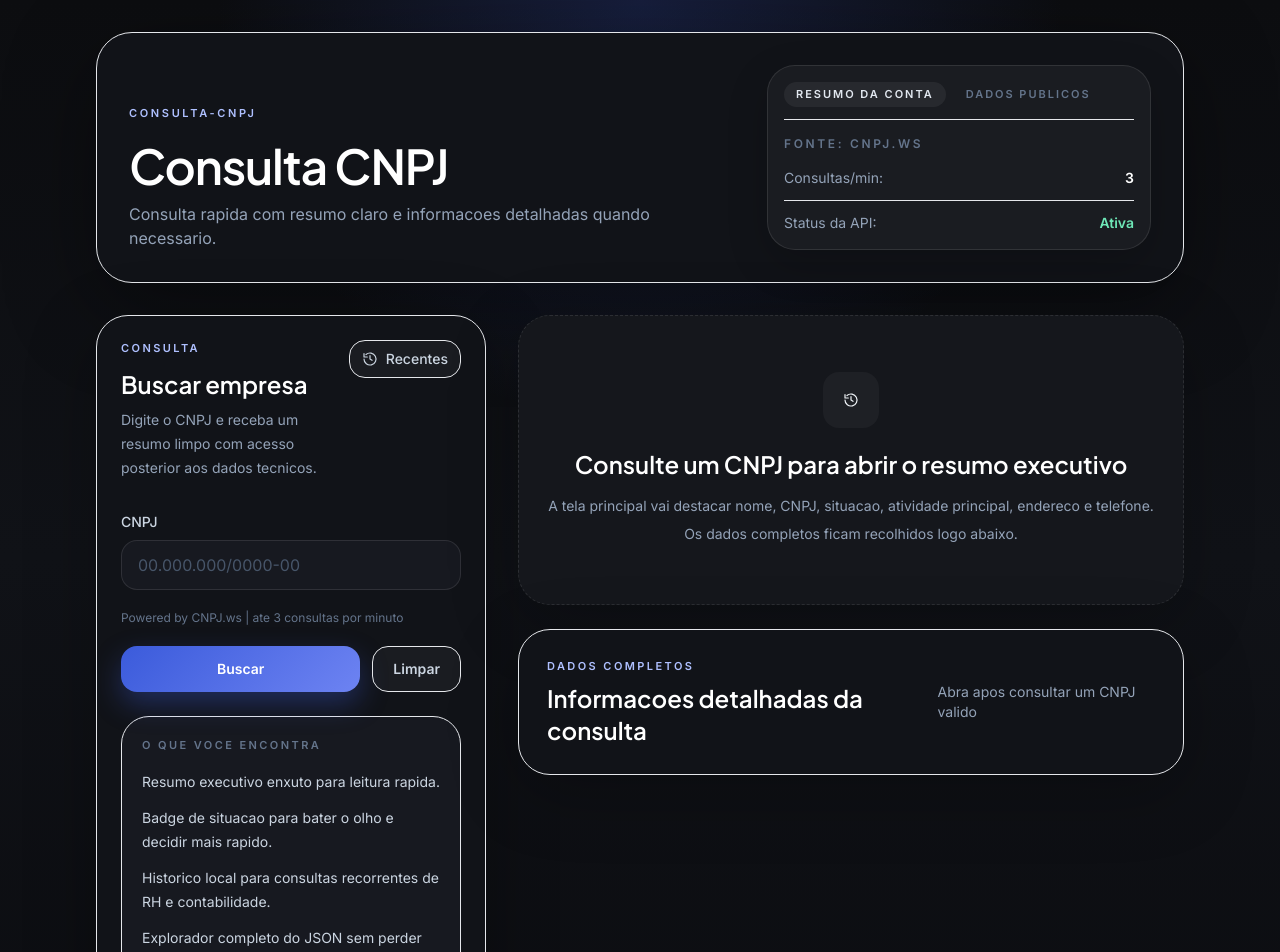
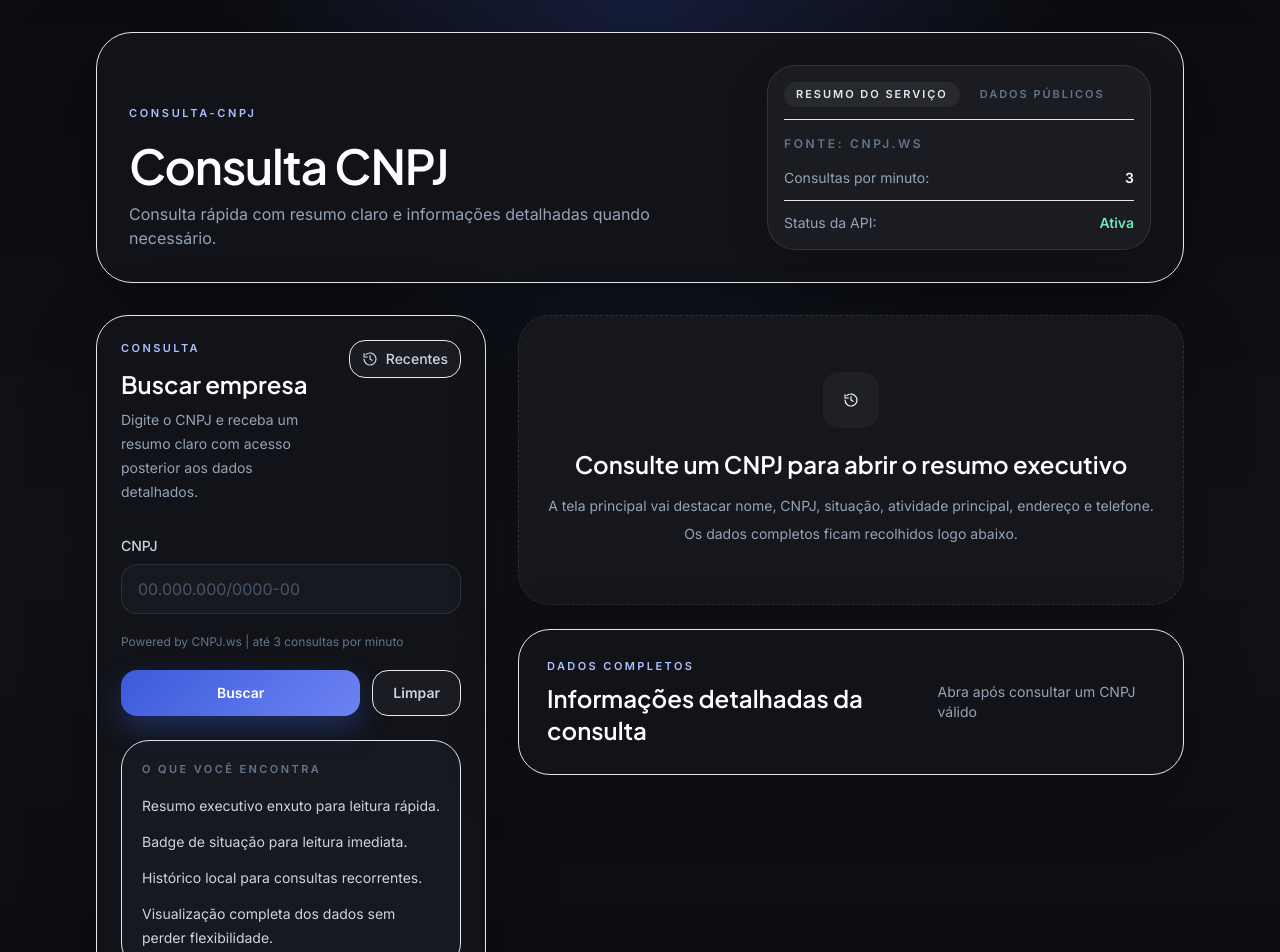
Before and after one commit to Fenickell/ConsultaCnpj, a React (Vite) app: page / in a window 1280 px wide. Shown: the top 952 px of the page. Built offline with nearby package versions, Linux system fonts and the light colour scheme.

Commit message:
fix: revisa textos e acentuacao da interface

```diff
--- a/index.html
+++ b/index.html
@@ -5,7 +5,7 @@
     <meta name="viewport" content="width=device-width, initial-scale=1.0" />
     <meta
       name="description"
-      content="Consulta moderna de CNPJ com visual profissional e renderizacao dinamica dos dados da API publica."
+      content="Consulta moderna de CNPJ com visual profissional e renderização dinâmica dos dados da API pública."
     />
     <title>CONSULTA-CNPJ</title>
   </head>
--- a/src/App.jsx
+++ b/src/App.jsx
@@ -20,10 +20,10 @@ function InfoPanel() {
     <div className="rounded-[28px] border border-white/10 bg-white/[0.04] p-4 shadow-[0_14px_40px_rgba(0,0,0,0.18)]">
       <div className="flex gap-2 border-b border-white/8 pb-3">
         <div className="rounded-full bg-white/[0.06] px-3 py-1 text-[11px] font-semibold uppercase tracking-[0.18em] text-slate-200">
-          Resumo da conta
+          Resumo do serviço
         </div>
         <div className="rounded-full px-3 py-1 text-[11px] font-semibold uppercase tracking-[0.18em] text-slate-500">
-          Dados publicos
+          Dados públicos
         </div>
       </div>
 
@@ -33,7 +33,7 @@ function InfoPanel() {
 
       <div className="mt-4 space-y-3 text-sm">
         <div className="flex items-center justify-between border-b border-white/6 pb-3">
-          <span className="text-slate-400">Consultas/min:</span>
+          <span className="text-slate-400">Consultas por minuto:</span>
           <span className="font-semibold text-white">3</span>
         </div>
         <div className="flex items-center justify-between">
@@ -79,7 +79,7 @@ function StatusBadge({ status }) {
     <span
       className={`inline-flex items-center rounded-full border px-3 py-1 text-xs font-semibold uppercase tracking-[0.18em] ${tone}`}
     >
-      {status || 'Nao informada'}
+      {status || 'Não informada'}
     </span>
   );
 }
@@ -136,7 +136,7 @@ function EmptyState() {
         Consulte um CNPJ para abrir o resumo executivo
       </h2>
       <p className="mx-auto mt-3 max-w-2xl text-sm leading-7 text-slate-400">
-        A tela principal vai destacar nome, CNPJ, situacao, atividade principal, endereco e
+        A tela principal vai destacar nome, CNPJ, situação, atividade principal, endereço e
         telefone. Os dados completos ficam recolhidos logo abaixo.
       </p>
     </div>
@@ -161,7 +161,7 @@ function getAddress(estabelecimento) {
 
 function buildStateRegistrations(inscricoes) {
   if (!Array.isArray(inscricoes) || !inscricoes.length) {
-    return 'Nenhuma inscricao estadual informada';
+    return 'Nenhuma inscrição estadual informada';
   }
 
   return inscricoes
@@ -286,7 +286,7 @@ export default function App() {
 
       if (!response.ok) {
         if (response.status === 404) {
-          throw new Error('CNPJ nao encontrado na base publica.');
+          throw new Error('CNPJ não encontrado na base pública.');
         }
 
         if (response.status === 429) {
@@ -304,7 +304,7 @@ export default function App() {
       setError(
         requestError instanceof Error
           ? requestError.message
-          : 'Nao foi possivel concluir a consulta.',
+          : 'Não foi possível concluir a consulta.',
       );
     } finally {
       setLoading(false);
@@ -333,7 +333,7 @@ export default function App() {
     try {
       await navigator.clipboard.writeText(rawJson);
     } catch {
-      setError('Nao foi possivel copiar o JSON neste navegador.');
+      setError('Não foi possível copiar a resposta neste navegador.');
     }
   }
 
@@ -350,7 +350,7 @@ export default function App() {
                 Consulta CNPJ
               </h1>
               <p className="mt-3 max-w-2xl text-sm leading-7 text-slate-400 sm:text-base">
-                Consulta rapida com resumo claro e informacoes detalhadas quando necessario.
+                Consulta rápida com resumo claro e informações detalhadas quando necessário.
               </p>
             </div>
 
@@ -371,7 +371,7 @@ export default function App() {
                   Buscar empresa
                 </h2>
                 <p className="mt-2 text-sm leading-6 text-slate-400">
-                  Digite o CNPJ e receba um resumo limpo com acesso posterior aos dados tecnicos.
+                  Digite o CNPJ e receba um resumo claro com acesso posterior aos dados detalhados.
                 </p>
               </div>
 
@@ -388,7 +388,7 @@ export default function App() {
                 {showHistory ? (
                   <div className="absolute right-0 z-10 mt-3 w-80 max-w-[80vw] overflow-hidden rounded-3xl border border-white/10 bg-[#171920] shadow-[0_18px_60px_rgba(0,0,0,0.35)]">
                     <div className="border-b border-white/6 px-4 py-3 text-xs font-semibold uppercase tracking-[0.2em] text-slate-500">
-                      Ultimas 5 consultas
+                      Últimas 5 consultas
                     </div>
                     {recentSearches.length ? (
                       <div className="p-2">
@@ -414,7 +414,7 @@ export default function App() {
                       </div>
                     ) : (
                       <div className="px-4 py-5 text-sm text-slate-400">
-                        Ainda nao ha consultas salvas neste navegador.
+                        Ainda não há consultas salvas neste navegador.
                       </div>
                     )}
                   </div>
@@ -436,7 +436,7 @@ export default function App() {
               </label>
 
               <div className="text-xs leading-6 text-slate-500">
-                Powered by CNPJ.ws | ate 3 consultas por minuto
+                Powered by CNPJ.ws | até 3 consultas por minuto
               </div>
 
               <div className="flex flex-col gap-3 sm:flex-row">
@@ -470,13 +470,13 @@ export default function App() {
 
             <div className="mt-6 rounded-[28px] border border-white/8 bg-[#171920] p-5">
               <div className="text-[11px] font-semibold uppercase tracking-[0.22em] text-slate-500">
-                O que voce encontra
+                O que você encontra
               </div>
               <div className="mt-4 grid gap-3 text-sm leading-6 text-slate-300">
-                <div>Resumo executivo enxuto para leitura rapida.</div>
-                <div>Badge de situacao para bater o olho e decidir mais rapido.</div>
-                <div>Historico local para consultas recorrentes de RH e contabilidade.</div>
-                <div>Explorador completo do JSON sem perder flexibilidade.</div>
+                <div>Resumo executivo enxuto para leitura rápida.</div>
+                <div>Badge de situação para leitura imediata.</div>
+                <div>Histórico local para consultas recorrentes.</div>
+                <div>Visualização completa dos dados sem perder flexibilidade.</div>
               </div>
             </div>
           </section>
@@ -500,22 +500,22 @@ export default function App() {
                 </div>
 
                 <div className="mt-6 grid gap-4 md:grid-cols-2">
-                  <ExecutiveItem label="Razao social" value={companyData?.razao_social || '-'} />
+                  <ExecutiveItem label="Razão social" value={companyData?.razao_social || '-'} />
                   <ExecutiveItem label="Nome fantasia" value={establishment?.nome_fantasia || '-'} />
                   <ExecutiveItem label="CNPJ" value={formatCnpj(establishment?.cnpj)} />
                   <ExecutiveItem
-                    label="Inscricao estadual"
+                    label="Inscrição estadual"
                     value={buildStateRegistrations(establishment?.inscricoes_estaduais)}
                   />
                   <ExecutiveItem
-                    label="Situacao cadastral"
+                    label="Situação cadastral"
                     value={establishment?.situacao_cadastral || '-'}
                   />
                   <ExecutiveItem label="CNAE principal" value={getPrimaryCnae(establishment)} />
                   <ExecutiveItem label="Telefone" value={formatPhone(establishment?.telefone1, establishment?.ddd1)} />
                   <ExecutiveItem label="E-mail" value={establishment?.email || '-'} />
-                  <ExecutiveItem label="Responsavel" value={getResponsibleLabel(companyData)} />
-                  <ExecutiveItem label="Endereco" value={getAddress(establishment)} wide />
+                  <ExecutiveItem label="Responsável" value={getResponsibleLabel(companyData)} />
+                  <ExecutiveItem label="Endereço" value={getAddress(establishment)} wide />
                 </div>
               </div>
             ) : (
@@ -529,26 +529,26 @@ export default function App() {
                     Dados completos
                   </div>
                   <h2 className="mt-2 font-display text-2xl font-semibold text-white">
-                    Informacoes detalhadas da consulta
+                    Informações detalhadas da consulta
                   </h2>
                 </div>
                 <div className="text-sm text-slate-400">
                   {companyData
                     ? `${filledCount} campos preenchidos mapeados dinamicamente`
-                    : 'Abra apos consultar um CNPJ valido'}
+                    : 'Abra após consultar um CNPJ válido'}
                 </div>
               </summary>
 
               <div className="mt-6 space-y-6">
                 <div className="grid gap-4 md:grid-cols-2 xl:grid-cols-3">
-                  <ExecutiveItem label="Razao social" value={companyData?.razao_social || '-'} />
+                  <ExecutiveItem label="Razão social" value={companyData?.razao_social || '-'} />
                   <ExecutiveItem label="Nome fantasia" value={establishment?.nome_fantasia || '-'} />
                   <ExecutiveItem label="CNPJ" value={formatCnpj(establishment?.cnpj)} />
                   <ExecutiveItem label="Abertura" value={formatDate(establishment?.data_inicio_atividade)} />
                   <ExecutiveItem label="Capital social" value={formatCurrency(companyData?.capital_social)} />
                   <ExecutiveItem label="E-mail" value={establishment?.email || '-'} />
                   <ExecutiveItem label="Telefone" value={formatPhone(establishment?.telefone1, establishment?.ddd1)} />
-                  <ExecutiveItem label="Responsavel" value={getResponsibleLabel(companyData)} />
+                  <ExecutiveItem label="Responsável" value={getResponsibleLabel(companyData)} />
                   <ExecutiveItem label="CEP" value={formatCep(establishment?.cep)} />
                   <ExecutiveItem
                     label="Cidade / UF"
@@ -557,7 +557,7 @@ export default function App() {
                       .join(' / ')}
                   />
                   <ExecutiveItem
-                    label="Inscricoes estaduais"
+                    label="Inscrições estaduais"
                     value={buildStateRegistrations(establishment?.inscricoes_estaduais)}
                     wide
                   />
@@ -603,7 +603,7 @@ export default function App() {
                     <JsonNode label="resposta_api" value={companyData} />
                   ) : (
                     <div className="rounded-3xl border border-dashed border-white/10 bg-[#15171c] px-6 py-12 text-center text-sm text-slate-500">
-                      Consulte um CNPJ para abrir o painel tecnico completo.
+                      Consulte um CNPJ para abrir o painel completo.
                     </div>
                   )}
                 </div>
@@ -615,7 +615,7 @@ export default function App() {
         <footer className="mt-10 px-1 py-2">
           <div className="flex flex-col gap-3 rounded-[22px] bg-[#0d0f13] px-5 py-4 text-sm text-slate-500 sm:flex-row sm:items-center sm:justify-between">
             <div>
-              2026 CONSULTA-CNPJ. Todos os direitos reservados.
+              © 2026 CONSULTA-CNPJ. Todos os direitos reservados.
             </div>
             <div className="text-slate-600">
               Plataforma de consulta cadastral
--- a/src/utils/formatters.js
+++ b/src/utils/formatters.js
@@ -134,7 +134,7 @@ export function formatValueByContext(key, value) {
   }
 
   if (typeof value === 'boolean') {
-    return value ? 'Sim' : 'Nao';
+    return value ? 'Sim' : 'Não';
   }
 
   if (typeof value === 'number') {
```
Also changed, not shown: 1 other file (tests, documents, lock files or other folders).
